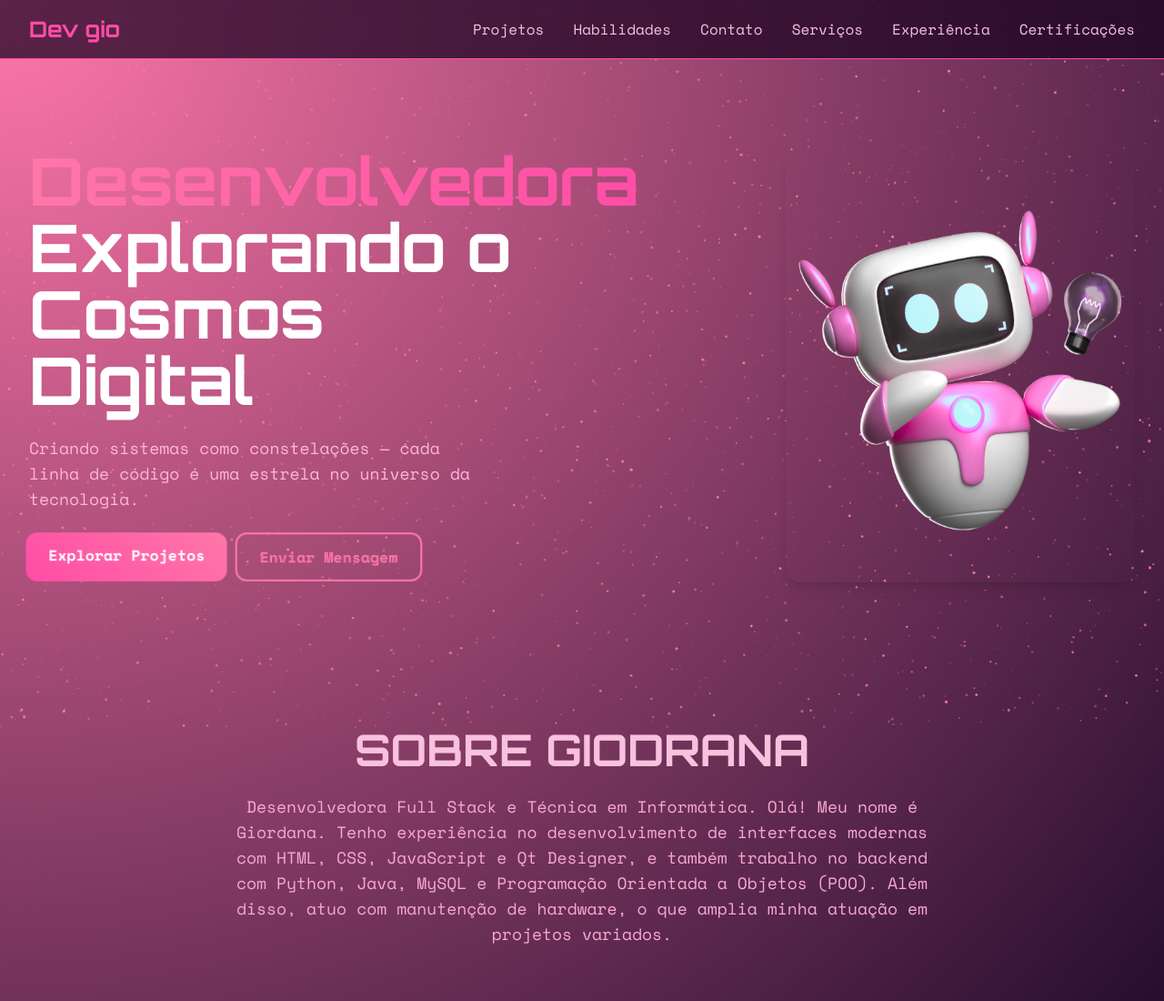
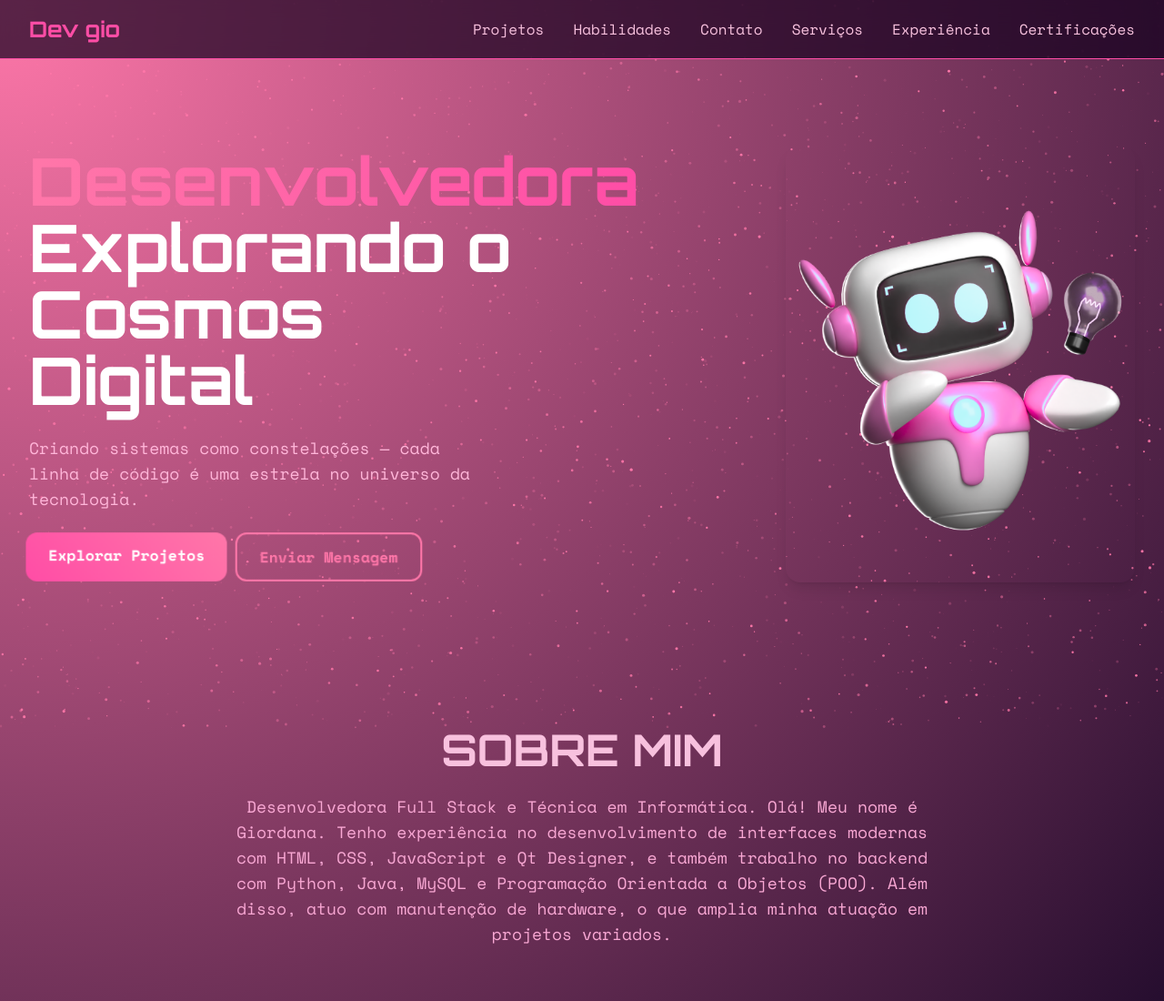
Before and after one commit to gio0000/portifolio-responsivo, a plain HTML site: page index.html in a window 1280 px wide. Shown: the top 1100 px of the page at 91% size. Drawn offline with nearby package versions, Linux system fonts and the light colour scheme; animation ran at ten frames a second.

Commit message:
Update index.html

```diff
--- a/index.html
+++ b/index.html
@@ -328,7 +328,7 @@
 
 <!-- Sobre Giordana -->
 <section id="about" class="py-20 max-w-4xl mx-auto px-4 text-center scroll-effect scroll-fade-zoom">
-  <h2 class="text-5xl font-bold mb-6 orbitron text-gradient">SOBRE GIODRANA</h2>
+  <h2 class="text-5xl font-bold mb-6 orbitron text-gradient">SOBRE MIM</h2>
   <p class="text-lg text-pink-300 max-w-3xl mx-auto">
     Desenvolvedora Full Stack e Técnica em Informática. Olá! Meu nome é Giordana. Tenho experiência no desenvolvimento de interfaces modernas com HTML, CSS, JavaScript e Qt Designer, e também trabalho no backend com Python, Java, MySQL e Programação Orientada a Objetos (POO). Além disso, atuo com manutenção de hardware, o que amplia minha atuação em projetos variados.
   </p>
```
